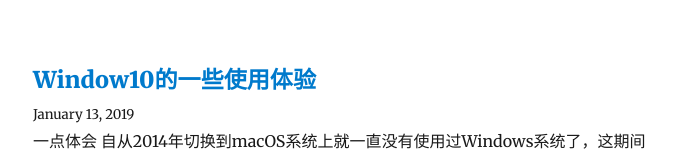
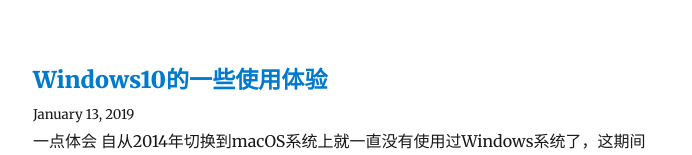
Before and after one commit to xdays/xdays.me, a Gatsby site: page / in a window 1280 px wide. Shown: the part 241-396 px from the top of the page, without its empty margins (292-984 px from the left). Built offline with nearby package versions, Linux system fonts and the light colour scheme; Gatsby itself is replaced by a stand-in of ours; some packages are replaced by stand-ins of ours.

Commit message:
fix title error

```diff
--- a/content/blog/Windows10的一些使用体验.md
+++ b/content/blog/Windows10的一些使用体验.md
@@ -1,10 +1,10 @@
 ---
-title: Window10的一些使用体验
+title: Windows10的一些使用体验
 date: 2019-01-13
 author: admin
 category: windows
 tags: windows
-slug: Window10的一些使用体验
+slug: Windows10的一些使用体验
 ---
 
 ## 一点体会
```
